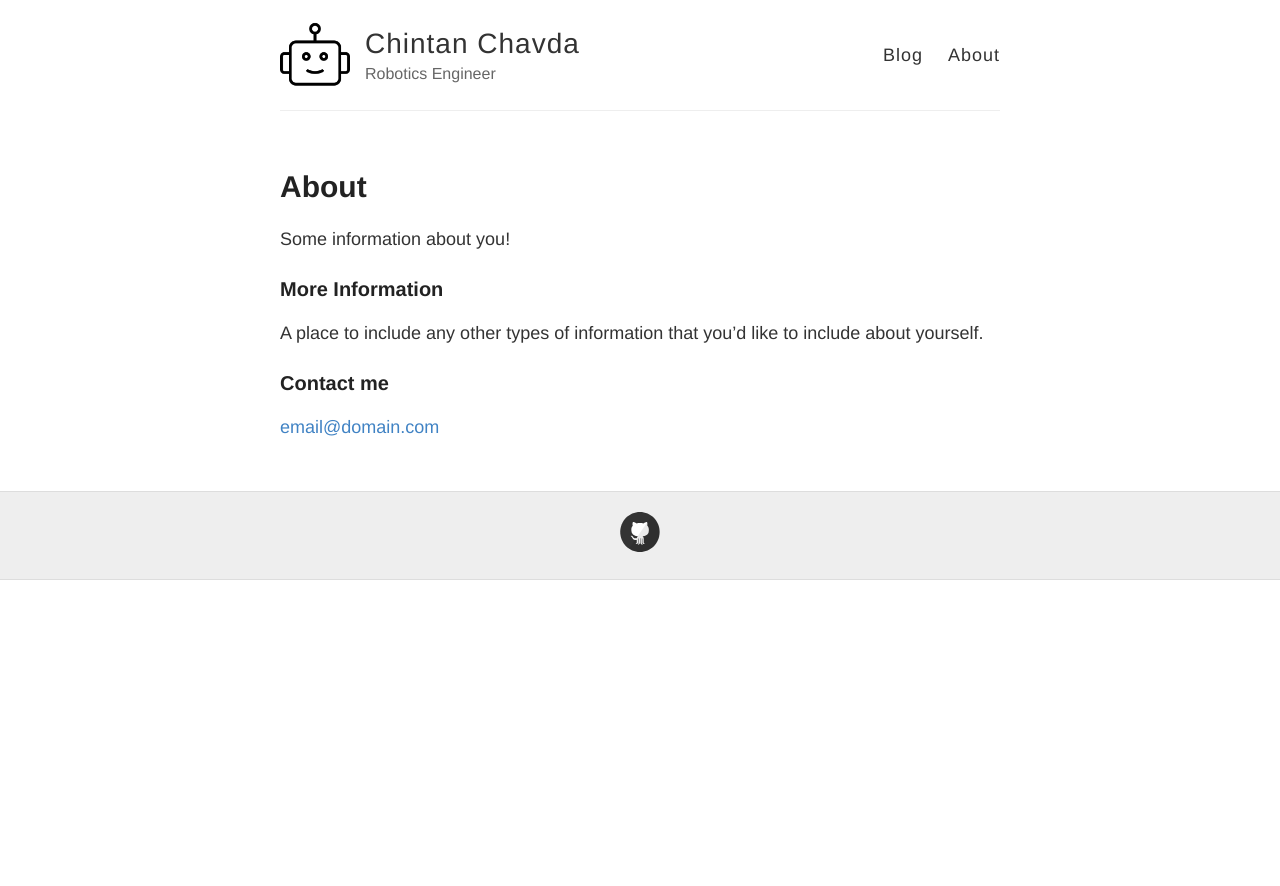
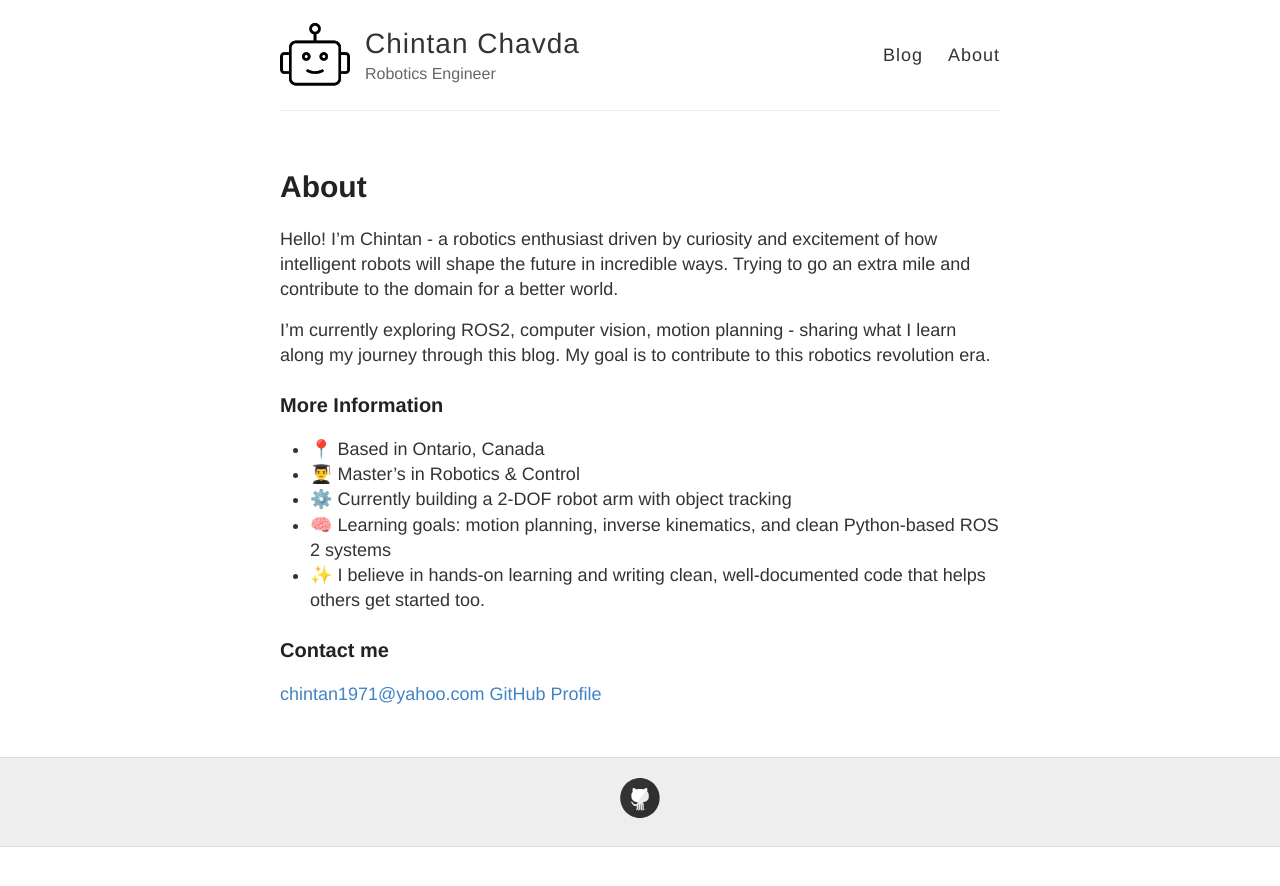
Before and after one commit to Chintan1971/chintan1971.github.io, a Jekyll site: the page built from about.md, in a window 1280 px wide. Shown: the top 886 px of the page. Built offline with Jekyll 4.4.1, drawn with Linux system fonts in a browser that asks for light colours.

Commit message:
added about me

```diff
--- a/about.md
+++ b/about.md
@@ -4,12 +4,19 @@ title: About
 permalink: /about/
 ---
 
-Some information about you!
+Hello! I'm Chintan - a robotics enthusiast driven by curiosity and excitement of how intelligent robots will shape the future in incredible ways. Trying to go an extra mile and contribute to the domain for a better world.
+
+I'm currently exploring ROS2, computer vision, motion planning - sharing what I learn along my journey through this blog. My goal is to contribute to this robotics revolution era.
 
 ### More Information
 
-A place to include any other types of information that you'd like to include about yourself.
+- 📍 Based in Ontario, Canada
+- 👨‍🎓 Master's in Robotics & Control
+- ⚙️ Currently building a 2-DOF robot arm with object tracking
+- 🧠 Learning goals: motion planning, inverse kinematics, and clean Python-based ROS 2 systems
+- ✨ I believe in hands-on learning and writing clean, well-documented code that helps others get started too.
 
 ### Contact me
 
-[email@domain.com](mailto:email@domain.com)
+[chintan1971@yahoo.com](mailto:chintan1971@yahoo.com)
+[GitHub Profile](https://github.com/Chintan1971)
```
